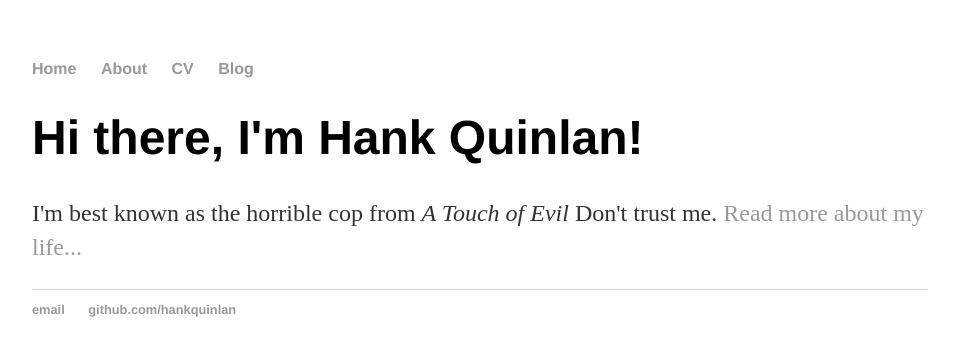
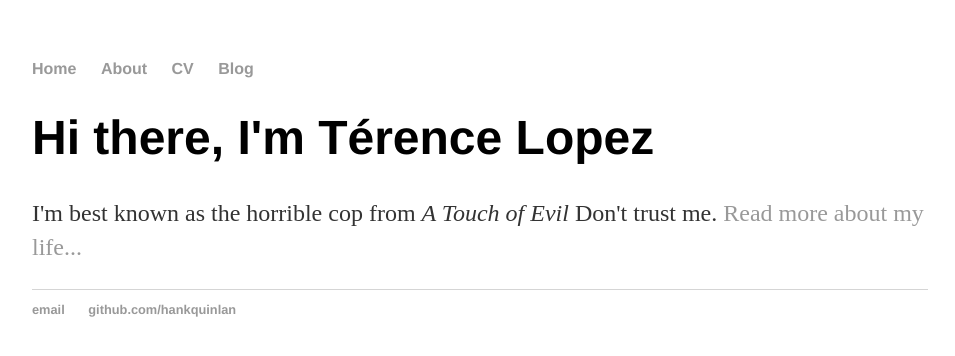
Before and after one commit to terencelopez/terencelopez.github.io, a Jekyll site: the page built from index.html, in a window 1280 px wide. Shown: the top 356 px of the page, without its empty margins (160-1115 px from the left). Built offline with Jekyll 4.4.1, drawn with Linux system fonts in a browser that asks for light colours.

Commit message:
Update index.html

```diff
--- a/index.html
+++ b/index.html
@@ -3,6 +3,6 @@ layout: default
 title: Térence Lopez, développeur web
 ---
 <div class="blurb">
-	<h1>Hi there, I'm Hank Quinlan!</h1>
+	<h1>Hi there, I'm Térence Lopez</h1>
 	<p>I'm best known as the horrible cop from <em>A Touch of Evil</em> Don't trust me. <a href="/about">Read more about my life...</a></p>
 </div><!-- /.blurb -->
```
